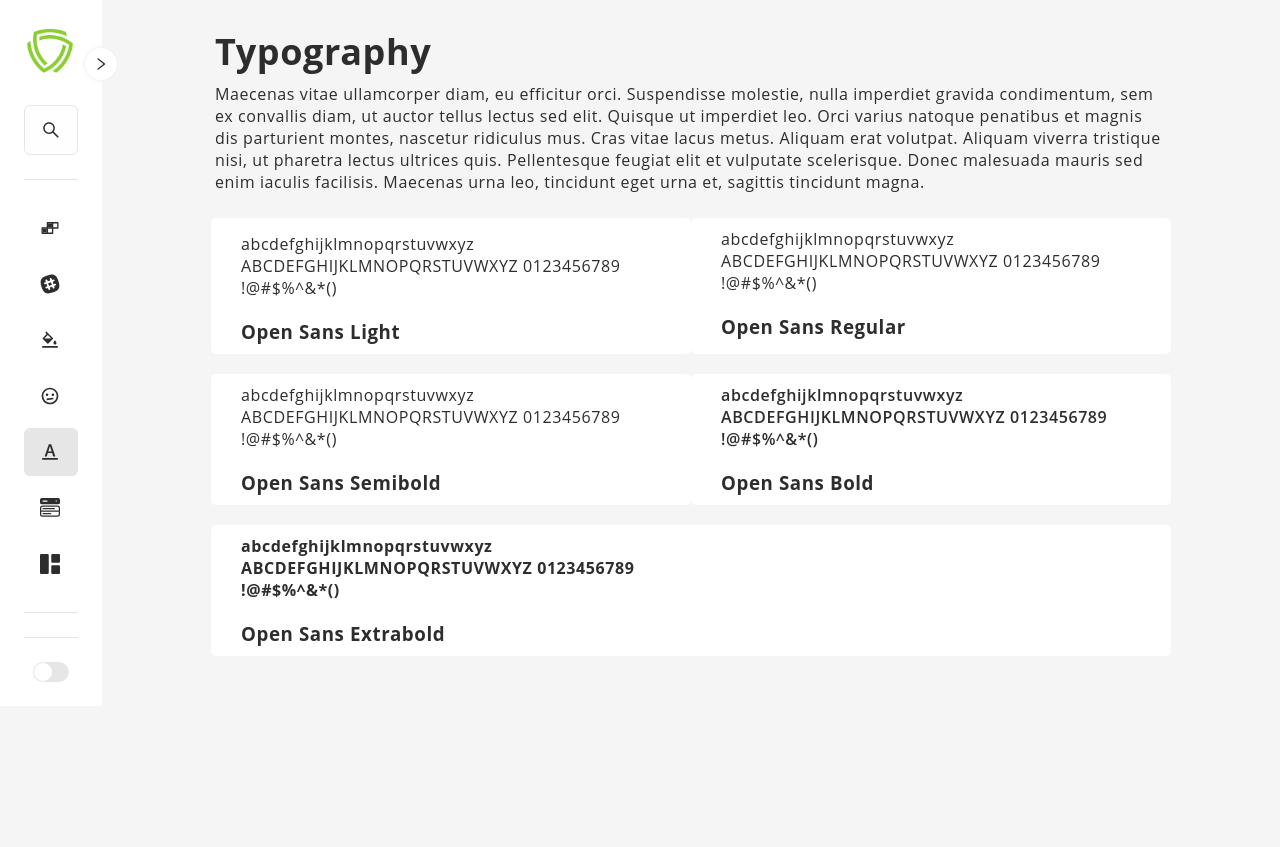
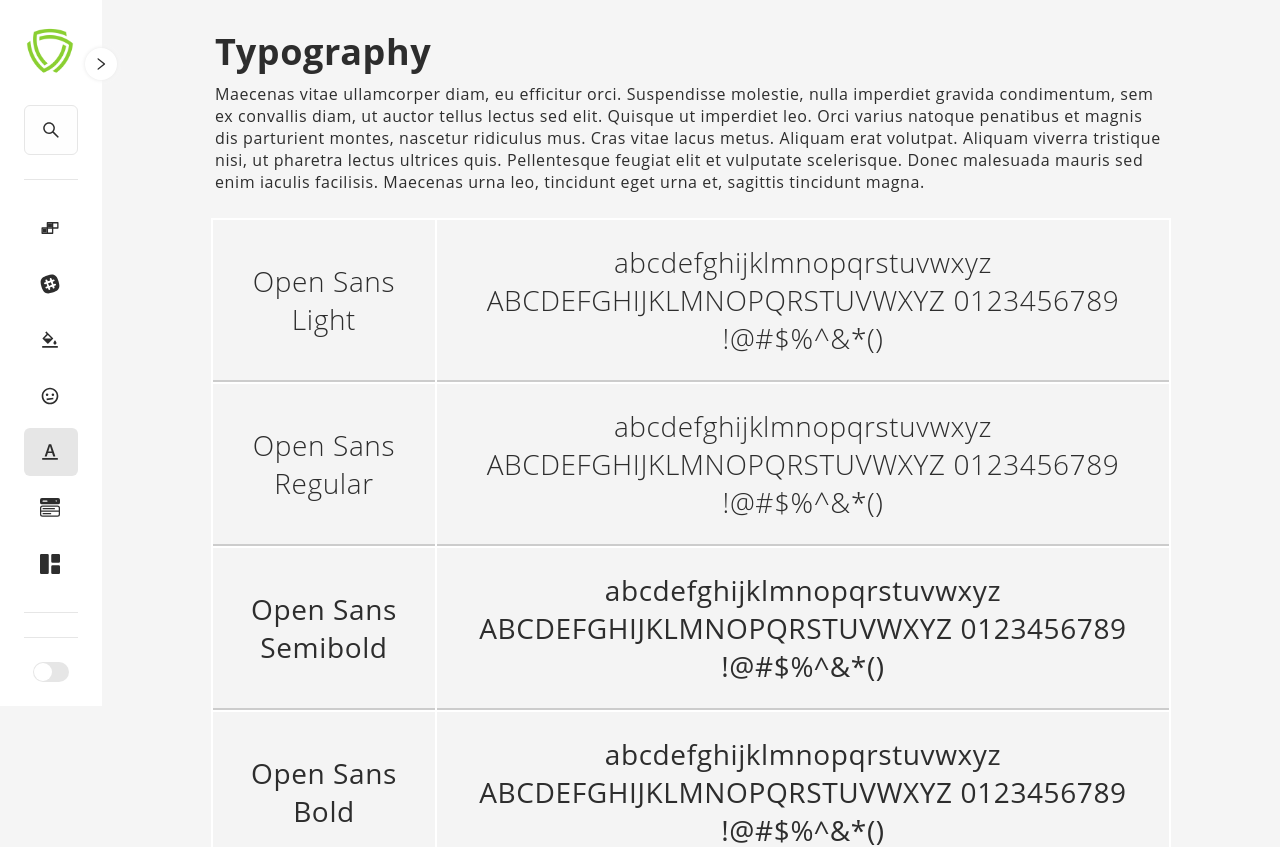
Before and after one commit to ForkPoint/brand-guidelines, a React (Create React App) app: page /typography in a window 1280 px wide. Shown: the top 847 px of the page. Before the commit the page ends 800 px from the top, so only its background shows below. Built offline with nearby package versions, Linux system fonts and the light colour scheme.

Commit message:
Modified typography section, added table with the given typographies

```diff
--- a/src/components/TypographyPage/FontVariants.js
+++ b/src/components/TypographyPage/FontVariants.js
@@ -4,57 +4,45 @@
 const FontVariants = ({}) => {
   return (
     <div className={styles.sectionContainer}>
-      <div className={styles.row}>
-        <div className={styles.variant}>
-          <div className={styles.light}>
-            <p>
+      <table className={styles.typographyTable}>
+        <tbody>
+          <tr>
+            <td className={styles.light}>Open Sans Light</td>
+            <td className={styles.light}>
               abcdefghijklmnopqrstuvwxyz ABCDEFGHIJKLMNOPQRSTUVWXYZ 0123456789
               !@#$%^&*()
-            </p>
-          </div>
-          <h3>Open Sans Light</h3>
-        </div>
-        <div className={styles.variant}>
-          <div className={styles.regular}>
-            <span>
+            </td>
+          </tr>
+          <tr>
+            <td className={styles.regular}>Open Sans Regular</td>
+            <td className={styles.regular}>
               abcdefghijklmnopqrstuvwxyz ABCDEFGHIJKLMNOPQRSTUVWXYZ 0123456789
               !@#$%^&*()
-            </span>
-          </div>
-          <h3>Open Sans Regular</h3>
-        </div>
-      </div>
-      <div className={styles.row}>
-        <div className={styles.variant}>
-          <div className={styles.semibold}>
-            <span>
+            </td>
+          </tr>
+          <tr>
+            <td className={styles.semibold}>Open Sans Semibold</td>
+            <td className={styles.semibold}>
               abcdefghijklmnopqrstuvwxyz ABCDEFGHIJKLMNOPQRSTUVWXYZ 0123456789
               !@#$%^&*()
-            </span>
-          </div>
-          <h3>Open Sans Semibold</h3>
-        </div>
-        <div className={styles.variant}>
-          <div className={styles.bold}>
-            <span>
+            </td>
+          </tr>
+          <tr>
+            <td className={styles.bold}>Open Sans Bold</td>
+            <td className={styles.bold}>
               abcdefghijklmnopqrstuvwxyz ABCDEFGHIJKLMNOPQRSTUVWXYZ 0123456789
               !@#$%^&*()
-            </span>
-          </div>
-          <h3>Open Sans Bold</h3>
-        </div>
-      </div>
-      <div className={styles.row}>
-        <div className={styles.variant}>
-          <div className={styles.extrabold}>
-            <span>
+            </td>
+          </tr>
+          <tr>
+            <td className={styles.extrabold}>Open Sans Extrabold</td>
+            <td className={styles.extrabold}>
               abcdefghijklmnopqrstuvwxyz ABCDEFGHIJKLMNOPQRSTUVWXYZ 0123456789
               !@#$%^&*()
-            </span>
-          </div>
-          <h3>Open Sans Extrabold</h3>
-        </div>
-      </div>
+            </td>
+          </tr>
+        </tbody>
+      </table>
     </div>
   );
 };
--- a/src/components/TypographyPage/FontVariants.module.css
+++ b/src/components/TypographyPage/FontVariants.module.css
@@ -4,40 +4,37 @@
     padding: 10px 10px;
   }
 
-  .row {
-    display: flex;
-    margin-bottom: 20px;
-    flex-wrap: wrap;
+  .typographyTable {
+    width: 100%;
+    background-color: #ffffff;
   }
 
-  .variant {
-    flex: 1 15%;
-    padding: 10px 30px;
-    background-color: #ffffff;
-    border-radius: 5px;
+  .typographyTable td {
+    height: 50px;
+    border-bottom: 2px solid #ccc;
+    background-color: #F4F4F4;
+    padding: 23px;
+    font-size: 28px;
+    text-align: center;
+    margin: 8px;
   }
 
-  .variant div {
-    margin-bottom: 20px;
+  .light {
+    font-weight: 200;
   }
 
-  .light span {
+  .regular {
+    font-weight: 300;
+  }
+
+  .semibold {
     font-weight: 400;
   }
 
-  .light h3 {
-    font-weight: 200;
-  }
-
-  .semibold {
+  .bold {
     font-weight: 500;
   }
 
-  .bold {
+  .extrabold {
     font-weight: 600;
   }
-
-  .extrabold {
-    width: 50%;
-    font-weight: 700;
-  }
```
